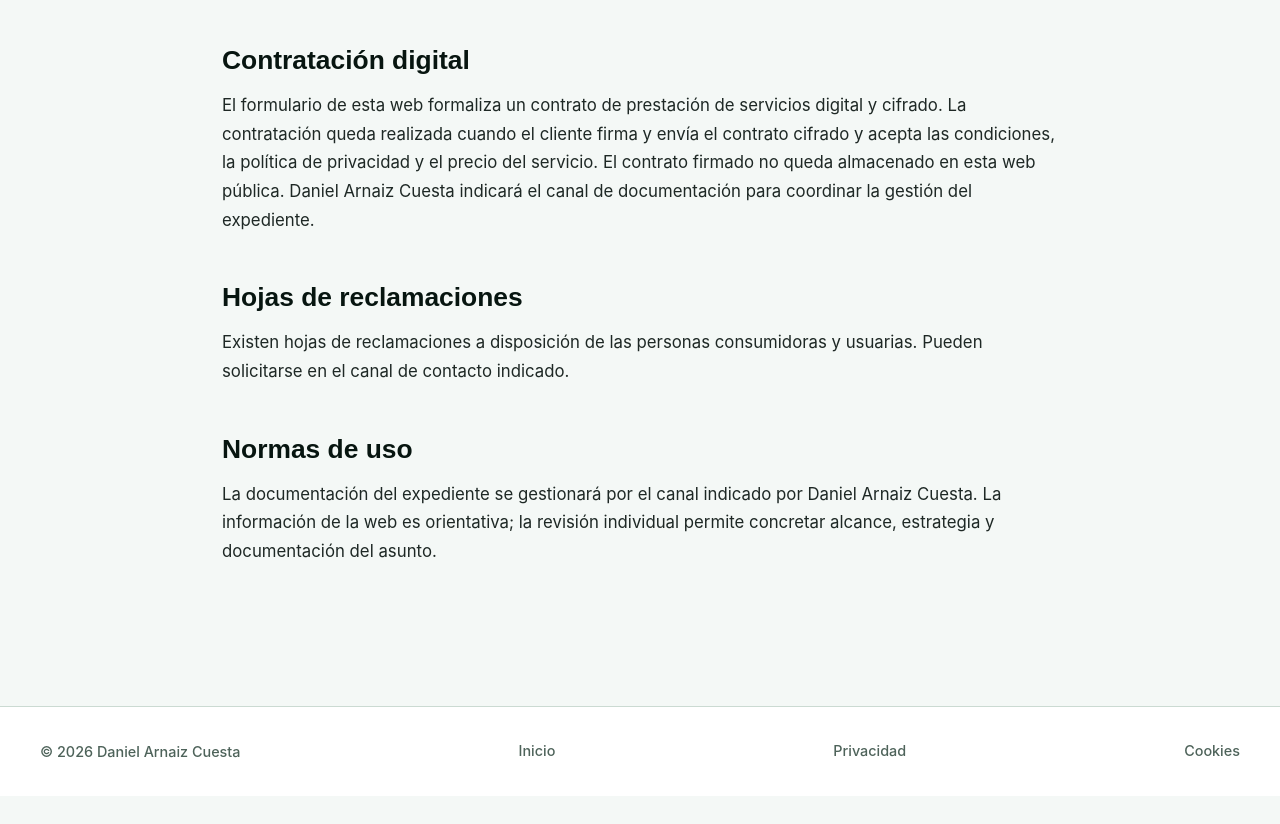
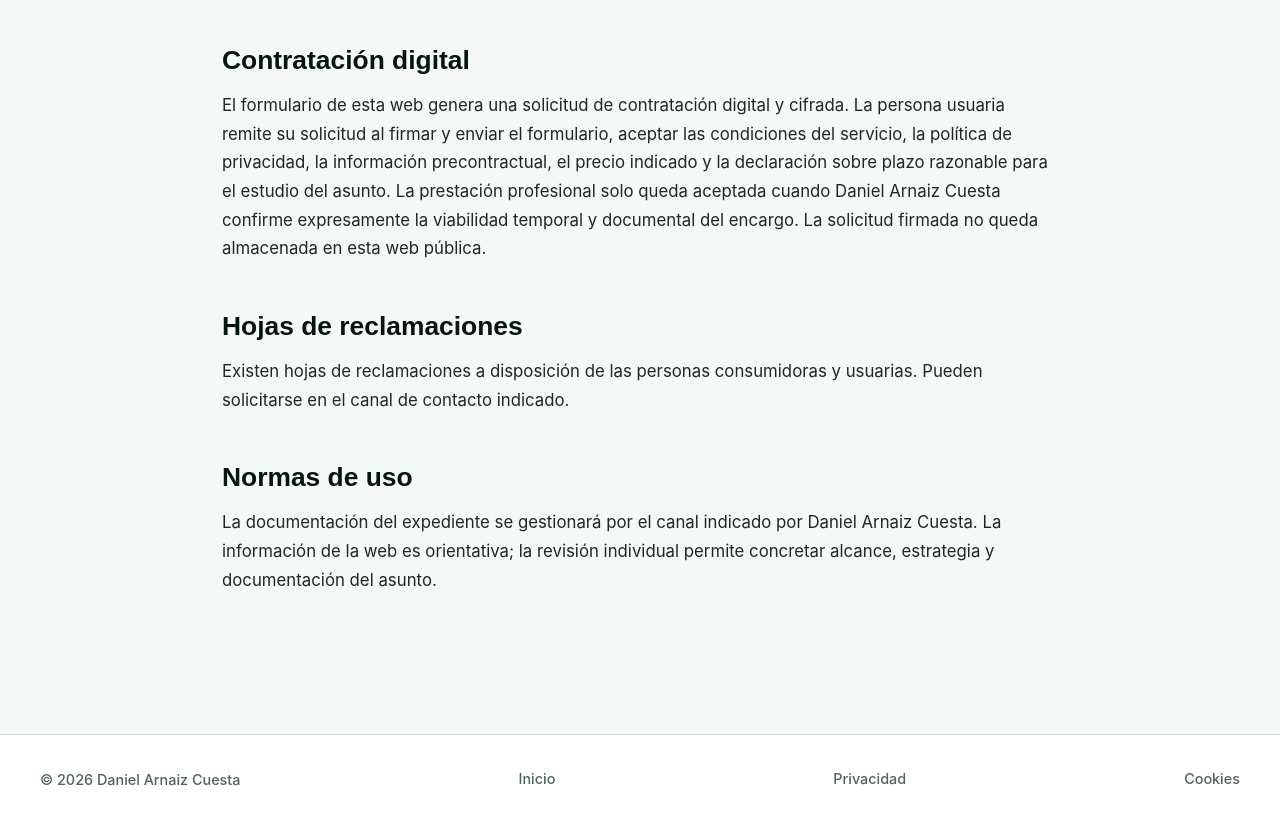
Before and after one commit to danielarnaizcuesta/danielarnaizcuesta.github.io, a website built with Vite: page aviso-legal.html in a window 1280 px wide. Shown: the part 2011-2835 px from the top of the page. Before the commit the page ends 2807 px from the top, so only its background shows below. Built offline with nearby package versions, Linux system fonts and the light colour scheme.

Commit message:
Actualizar contratacion digital en aviso legal

```diff
--- a/aviso-legal.html
+++ b/aviso-legal.html
@@ -102,11 +102,13 @@
 
         <h2>Contratación digital</h2>
         <p>
-          El formulario de esta web formaliza un contrato de prestación de servicios digital y cifrado. La
-          contratación queda realizada cuando el cliente firma y envía el contrato cifrado y
-          acepta las condiciones, la política de privacidad y el precio del servicio.
-          El contrato firmado no queda almacenado en esta web pública. Daniel Arnaiz Cuesta
-          indicará el canal de documentación para coordinar la gestión del expediente.
+          El formulario de esta web genera una solicitud de contratación digital y cifrada.
+          La persona usuaria remite su solicitud al firmar y enviar el formulario, aceptar
+          las condiciones del servicio, la política de privacidad, la información
+          precontractual, el precio indicado y la declaración sobre plazo razonable para
+          el estudio del asunto. La prestación profesional solo queda aceptada cuando
+          Daniel Arnaiz Cuesta confirme expresamente la viabilidad temporal y documental
+          del encargo. La solicitud firmada no queda almacenada en esta web pública.
         </p>
 
         <h2>Hojas de reclamaciones</h2>
```
